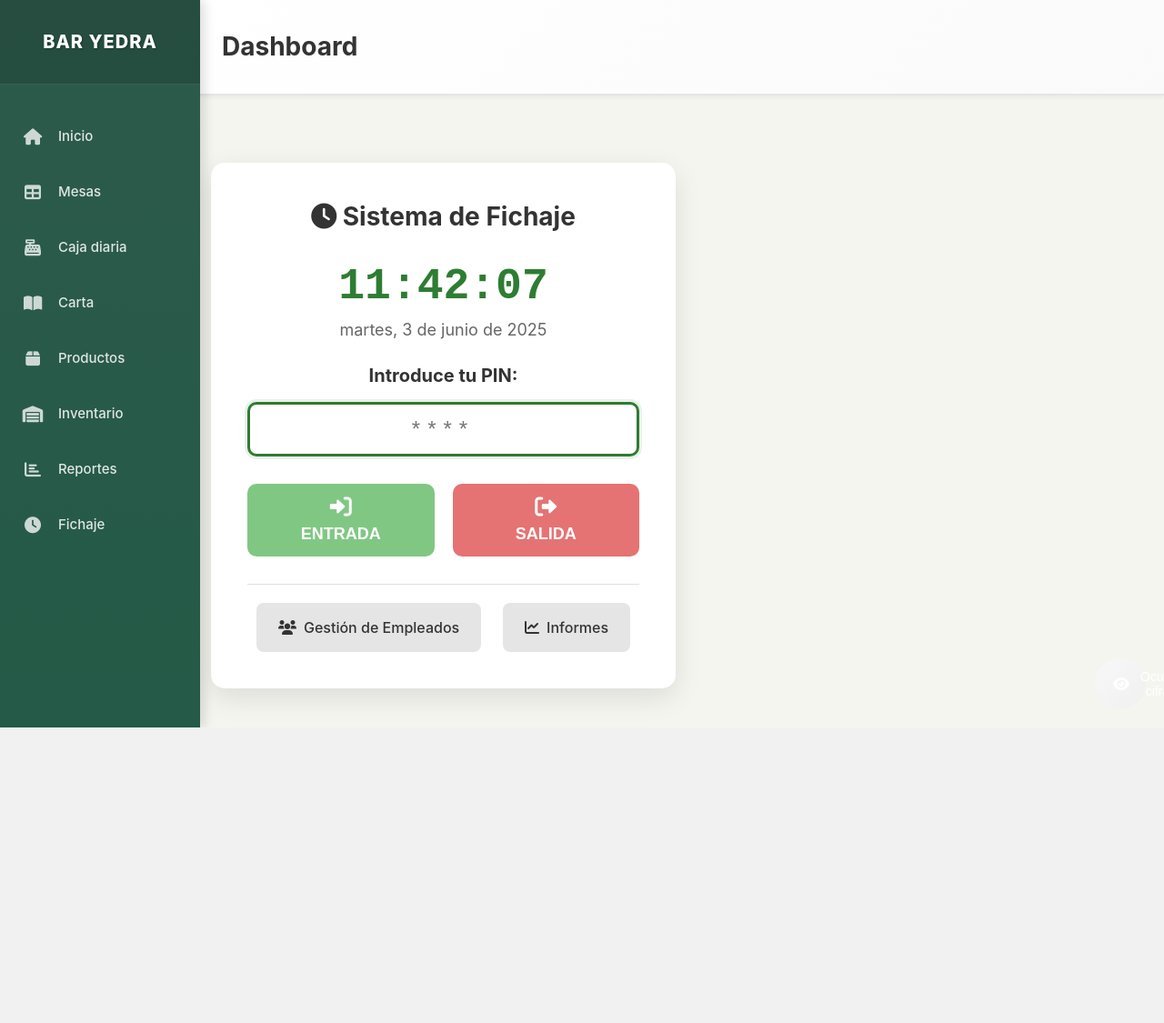
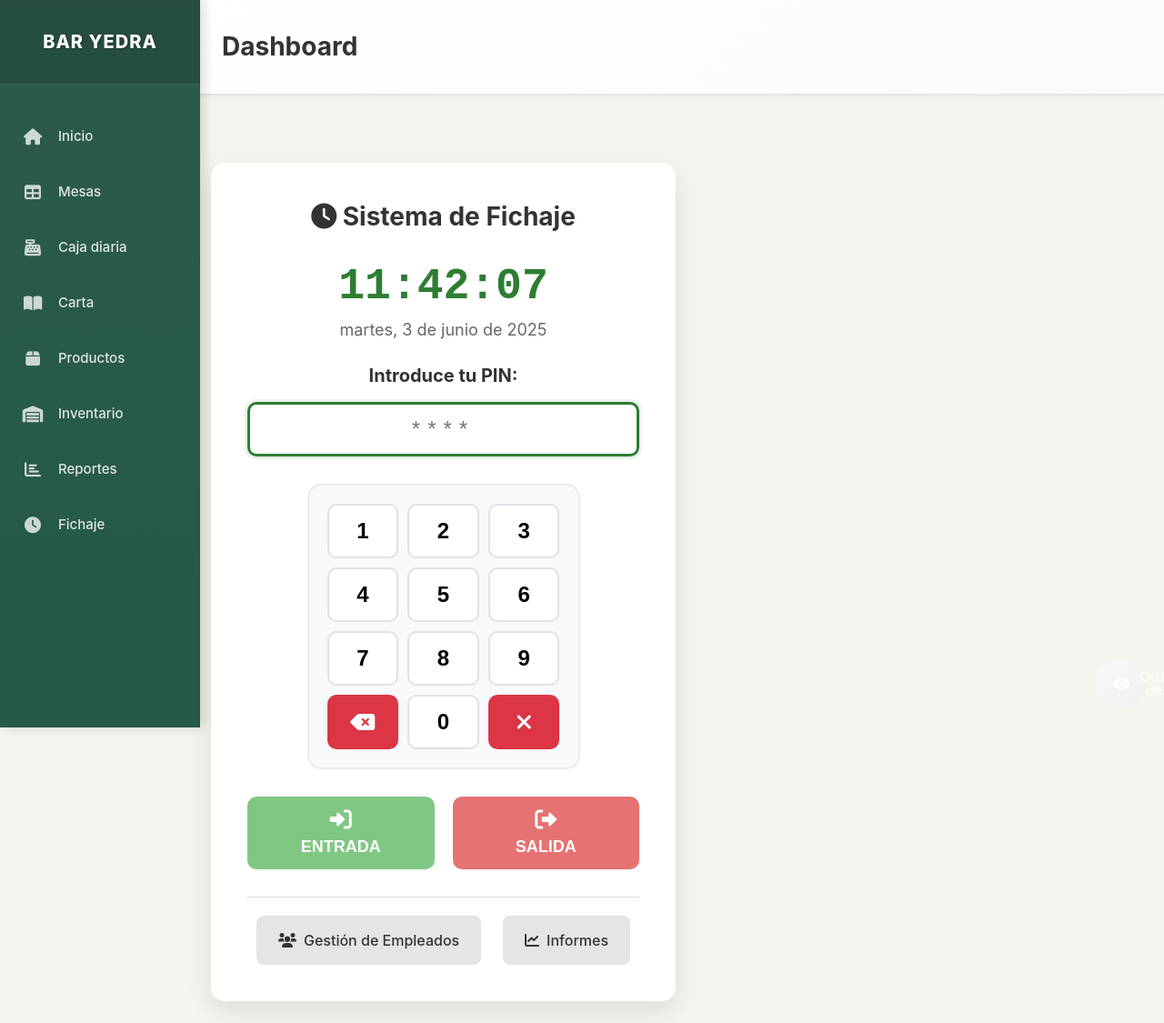
Before and after one commit to Fluxia21/BarYedraTPV, a Flask app: page /fichaje in a window 1280 px wide. Shown: the whole page at 91% size. Before the commit the page ends 800 px from the top, so only its background shows below. Run offline with Flask 3, Linux system fonts and the light colour scheme; some libraries are stand-ins or nearby versions.

Commit message:
Enable a numeric keypad for easier PIN entry when clocking employees in
Implements a numeric keypad in fichaje.html and modifies the /login route in app.py to handle JSON requests via fetch API.

Replit-Commit-Author: Agent
Replit-Commit-Session-Id: e4bfedaa-7466-4b97-a1ee-76da6cbe63de
Replit-Commit-Screenshot-Url: https://storage.googleapis.com/screenshot-production-us-central1/f959c143-cbae-4e9e-81f4-4c4ec6c07340/81849fa1-eacd-4570-b1ed-ff00a2f3d623.jpg

```diff
--- a/app.py
+++ b/app.py
@@ -95,10 +95,13 @@ def login():
             session['username'] = username
             session.permanent = True
             app.logger.info(f"Login successful, session set: {session}")
-            app.logger.info(f"Generating redirect URL: {url_for('terraza')}")
+
+            # Retornar una respuesta JSON para manejar redirección en el cliente
+            if request.headers.get('Content-Type') == 'application/json' or request.is_json:
+                return jsonify({'success': True, 'redirect': url_for('terraza')})
+
+            # Si es un formulario normal, redirigir directamente
             flash('Acceso autorizado', 'success')
-
-            # Redirección directa del servidor
             redirect_url = url_for('terraza')
             app.logger.info(f"About to redirect to: {redirect_url}")
             return redirect(redirect_url)
--- a/templates/fichaje.html
+++ b/templates/fichaje.html
@@ -25,7 +25,36 @@
                                class="form-control pin-input"
                                maxlength="6"
                                placeholder="****"
+                               readonly
                                autocomplete="off">
+                    </div>
+
+                    <!-- Teclado numérico -->
+                    <div class="numeric-keypad">
+                        <div class="keypad-row">
+                            <button type="button" class="keypad-btn" onclick="addDigitFichaje('1')">1</button>
+                            <button type="button" class="keypad-btn" onclick="addDigitFichaje('2')">2</button>
+                            <button type="button" class="keypad-btn" onclick="addDigitFichaje('3')">3</button>
+                        </div>
+                        <div class="keypad-row">
+                            <button type="button" class="keypad-btn" onclick="addDigitFichaje('4')">4</button>
+                            <button type="button" class="keypad-btn" onclick="addDigitFichaje('5')">5</button>
+                            <button type="button" class="keypad-btn" onclick="addDigitFichaje('6')">6</button>
+                        </div>
+                        <div class="keypad-row">
+                            <button type="button" class="keypad-btn" onclick="addDigitFichaje('7')">7</button>
+                            <button type="button" class="keypad-btn" onclick="addDigitFichaje('8')">8</button>
+                            <button type="button" class="keypad-btn" onclick="addDigitFichaje('9')">9</button>
+                        </div>
+                        <div class="keypad-row">
+                            <button type="button" class="keypad-btn clear-btn" onclick="clearFichaje()">
+                                <i class="fas fa-backspace"></i>
+                            </button>
+                            <button type="button" class="keypad-btn" onclick="addDigitFichaje('0')">0</button>
+                            <button type="button" class="keypad-btn clear-btn" onclick="deleteFichaje()">
+                                <i class="fas fa-times"></i>
+                            </button>
+                        </div>
                     </div>
 
                     <div class="action-buttons">
@@ -164,6 +193,61 @@
 .admin-links .btn {
     margin: 0 10px;
 }
+
+/* Estilos para el teclado numérico */
+.numeric-keypad {
+    display: grid;
+    gap: 10px;
+    max-width: 300px;
+    margin: 0 auto 30px;
+    padding: 20px;
+    background: #f8f9fa;
+    border-radius: 15px;
+    border: 2px solid #e9ecef;
+}
+
+.keypad-row {
+    display: grid;
+    grid-template-columns: 1fr 1fr 1fr;
+    gap: 10px;
+}
+
+.keypad-btn {
+    height: 60px;
+    font-size: 24px;
+    font-weight: bold;
+    border: 2px solid #dee2e6;
+    border-radius: 10px;
+    background: white;
+    cursor: pointer;
+    transition: all 0.2s ease;
+    display: flex;
+    align-items: center;
+    justify-content: center;
+}
+
+.keypad-btn:hover {
+    background: #e9ecef;
+    border-color: #6c757d;
+    transform: translateY(-2px);
+    box-shadow: 0 4px 8px rgba(0,0,0,0.1);
+}
+
+.keypad-btn:active {
+    transform: translateY(0);
+    box-shadow: 0 2px 4px rgba(0,0,0,0.1);
+}
+
+.keypad-btn.clear-btn {
+    background: #dc3545;
+    color: white;
+    border-color: #dc3545;
+}
+
+.keypad-btn.clear-btn:hover {
+    background: #c82333;
+    border-color: #bd2130;
+}
 </style>
 
 <script>
@@ -198,6 +282,23 @@ function showMessage(message, type) {
 }
 
 function clearPin() {
+    document.getElementById('pinInput').value = '';
+}
+
+// Funciones para el teclado numérico del fichaje
+function addDigitFichaje(digit) {
+    const pinInput = document.getElementById('pinInput');
+    if (pinInput.value.length < 6) {
+        pinInput.value += digit;
+    }
+}
+
+function clearFichaje() {
+    const pinInput = document.getElementById('pinInput');
+    pinInput.value = pinInput.value.slice(0, -1);
+}
+
+function deleteFichaje() {
     document.getElementById('pinInput').value = '';
 }
 
```
Also changed, not shown: templates/login.html (+29 -4 lines).
